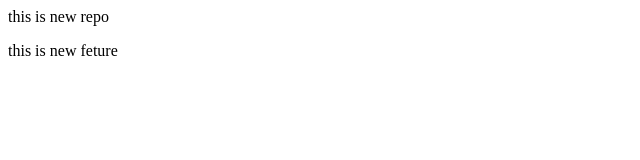
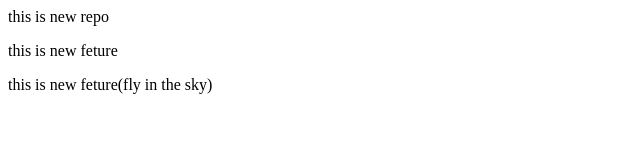
Before and after one commit to nsb777/localrepo, a plain HTML site: page index.html in a window 1280 px wide. Shown: the whole page, without its empty margins (0-640 px from the left). Drawn offline with Linux system fonts and the light colour scheme.

Commit message:
fly addee

```diff
--- a/index.html
+++ b/index.html
@@ -1,2 +1,3 @@
 <p>this is new repo<p>
     <p>this is new feture</p>
+    <p>this is new feture(fly in the sky)</p>
```
